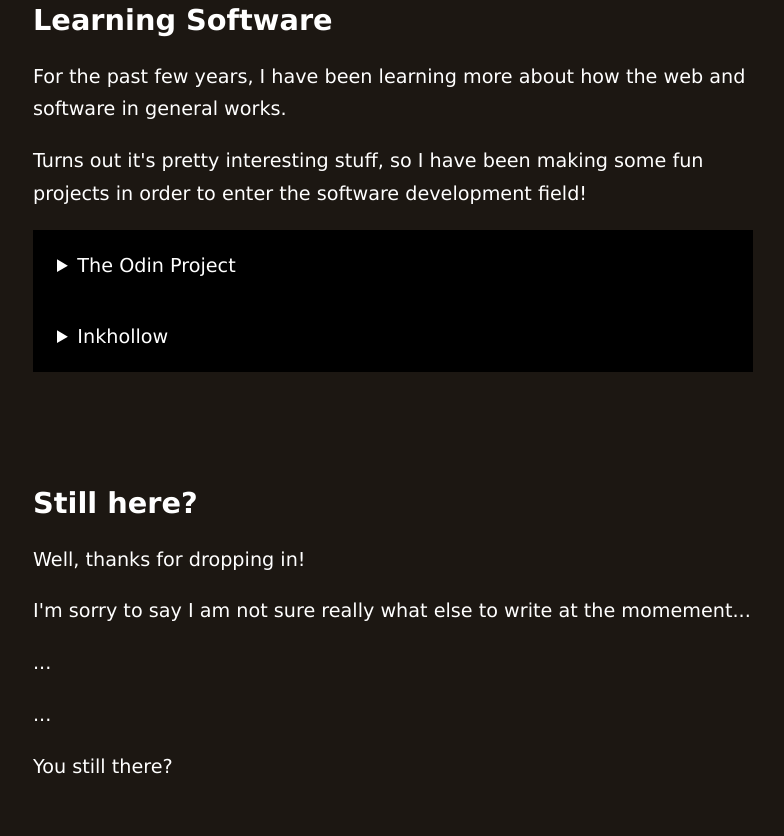
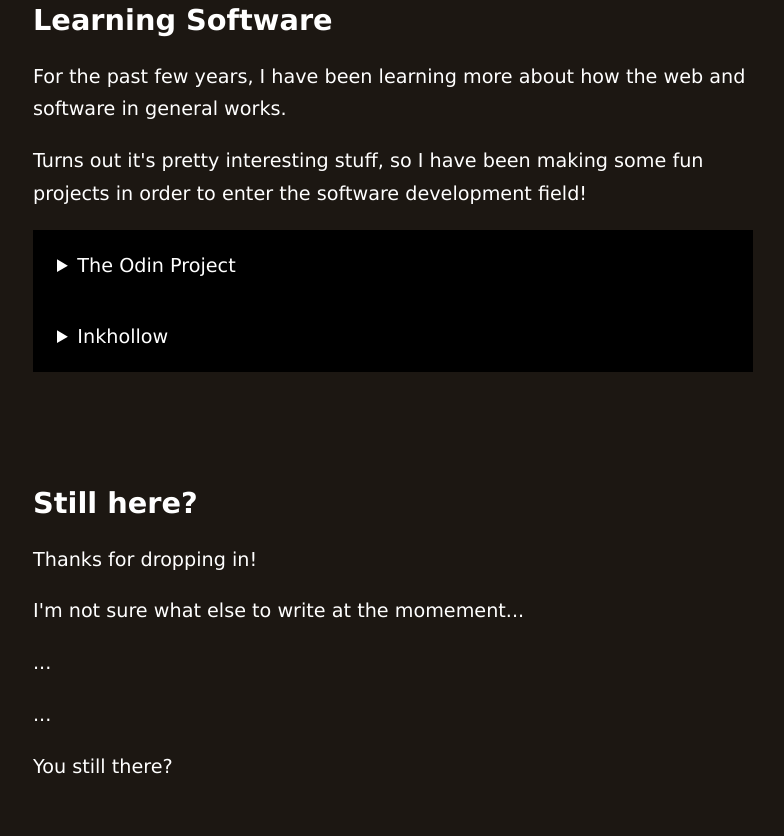
Before and after one commit to sjbrick002/sbrick-website, a plain HTML site: page index.html in a window 1280 px wide. Shown: the part 1127-1963 px from the top of the page, without its empty margins (247-1031 px from the left). Drawn offline with Linux system fonts and the light colour scheme.

Commit message:
Tweaked the goodbye section for simpler reading

```diff
--- a/index.html
+++ b/index.html
@@ -24,8 +24,9 @@
             <img src="https://www.tenforums.com/geek/gars/images/2/types/thumb_14400082930User.png"
                 alt="Headshot of an unbelievably handsome, smart, and slightly confident guy wearing a fashionable dark green hoodie.">
             <h1>Hi, I'm Samuel</h1>
-            <a
-                href='m&#97;ilto&#58;samue%6Cb%7&#50;%69&#37;&#54;3k%33&#64;&#103;m%61il%&#50;E%&#54;3%6Fm'>Cont&#97;ct</a>
+            <a href='m&#97;ilto&#58;samue%6Cb%7&#50;%69&#37;&#54;3k%33&#64;&#103;m%61il%&#50;E%&#54;3%6Fm'>
+                Cont&#97;ct
+            </a>
 
         </section>
         <!-- <section id="contact-section">
@@ -91,8 +92,8 @@
         </section>
         <section>
             <h1>Still here?</h1>
-            <p>Well, thanks for dropping in!</p>
-            <p>I'm sorry to say I am not sure really what else to write at the momement...</p>
+            <p>Thanks for dropping in!</p>
+            <p>I'm not sure what else to write at the momement...</p>
             <p>...</p>
             <p>...</p>
             <p>You still there?</p>
```
